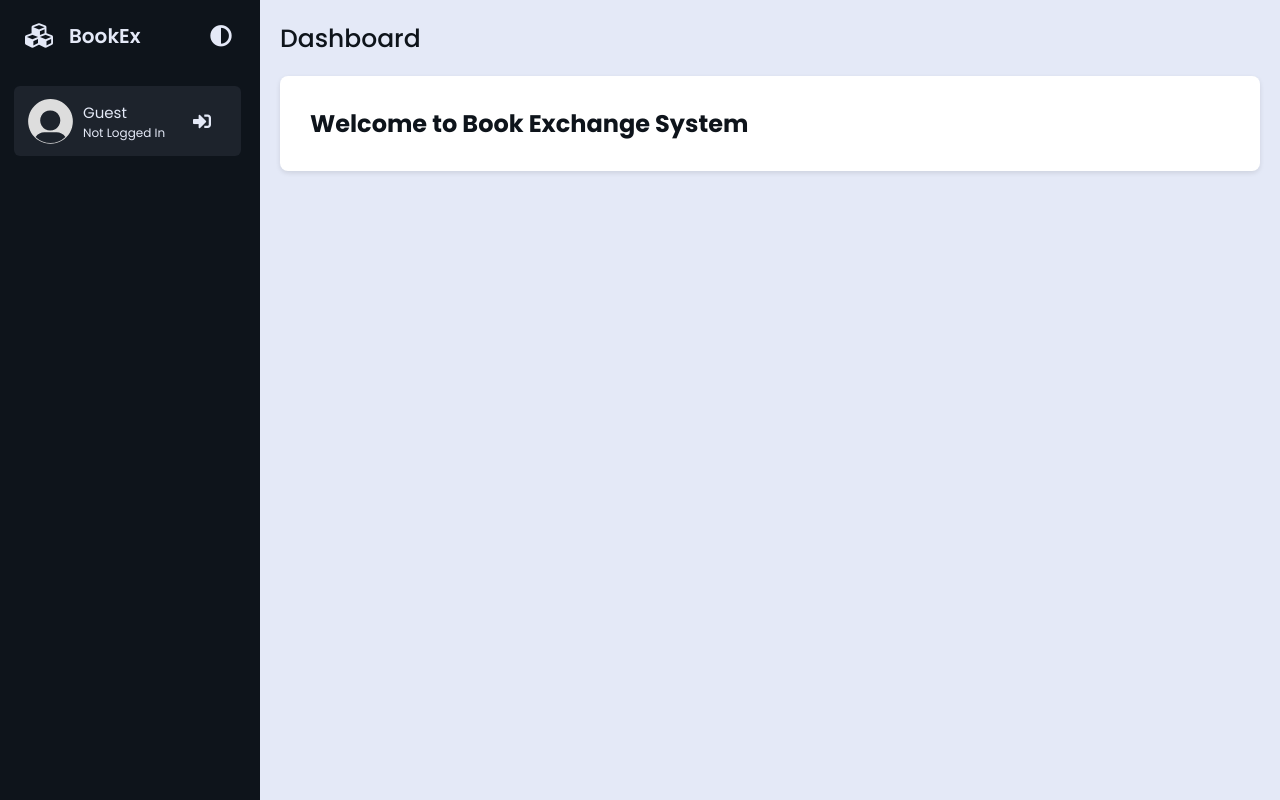
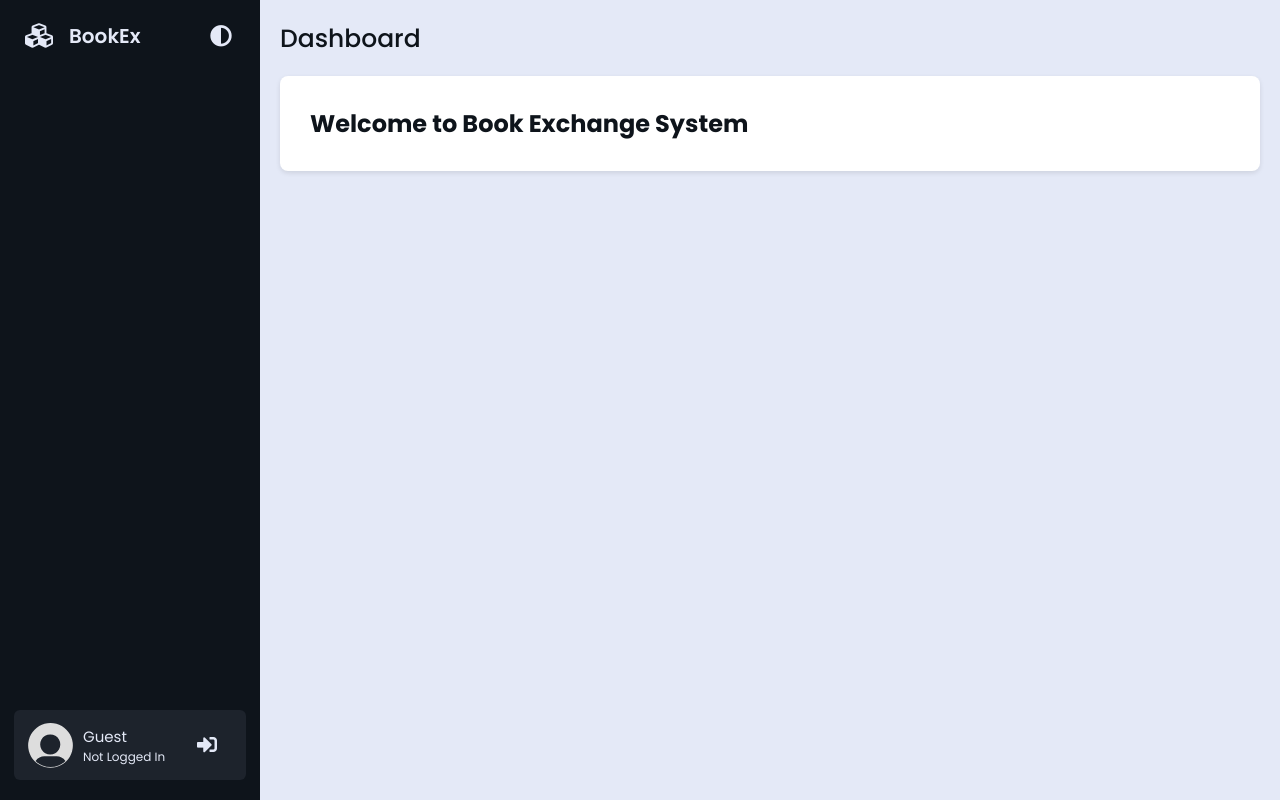
Before and after one commit to Just-ARandomGuy/BookEx, a Django app: template bookEx/templates/bookMng/index.html in a window 1280 px wide. Run offline with Django 3.2, Linux system fonts and the light colour scheme; the template is opened without the code that fills it, so the values that code supplies are empty.

Commit message:
move profile to bottom of sidebar and add tooltip for login/logout

```diff
--- a/bookEx/static/base.css
+++ b/bookEx/static/base.css
@@ -83,6 +83,13 @@ body {
     transition: background-color var(--transition-speed-fast) ease, width var(--transition-speed) ease;
     display: flex;
     flex-direction: column;
+    justify-content: space-between;
+}
+
+.sidebar-top-content {
+    display: flex;
+    flex-direction: column;
+    overflow: hidden;
 }
 
 .sidebar .logo-details {
@@ -135,13 +142,13 @@ body {
     color: var(--text-color-light);
 }
 
-/* sidebar links */
+/* sidebar links: top section (nav links) */
 .sidebar .nav-list {
     margin-top: 20px;
-    flex-grow: 1;
     overflow-y: auto;
     overflow-x: hidden;
     padding-right: 5px;
+    flex-shrink: 1;
 }
 
 .sidebar li {
@@ -174,9 +181,7 @@ body {
     pointer-events: auto;
 }
 
-.sidebar li a,
-.sidebar li .logout-button,
-.sidebar li .login-link {
+.sidebar li a {
     display: flex;
     height: 100%;
     width: 100%;
@@ -189,9 +194,7 @@ body {
     padding: 10px 0;
 }
 
-.sidebar li a:hover,
-.sidebar li .logout-button:hover,
-.sidebar li .login-link:hover {
+.sidebar li a:hover {
     background: var(--hover-light-bg);
     color: var(--hover-dark-text);
 }
@@ -225,9 +228,9 @@ body {
 }
 
 /* profile */
-.sidebar .profile {
+
+.profile-container {
     width: 100%;
-    margin-top: auto;
     background: var(--profile-background);
     display: flex;
     align-items: center;
@@ -235,15 +238,17 @@ body {
     padding: 10px 14px;
     transition: all var(--transition-speed) ease;
     border-radius: 6px;
+    flex-shrink: 0;
 }
 
-.sidebar .profile .profile-details {
+.profile-container .profile-details {
     display: flex;
     align-items: center;
     flex-wrap: nowrap;
+    overflow: hidden;
 }
 
-.sidebar .profile img {
+.profile-container img {
     height: 45px;
     width: 45px;
     object-fit: cover;
@@ -251,20 +256,27 @@ body {
     margin-right: 10px;
 }
 
-.sidebar .profile .name,
-.sidebar .profile .job {
+.profile-container .name,
+.profile-container .job {
     font-size: 15px;
     font-weight: 400;
     color: var(--text-color-light);
     white-space: nowrap;
+    overflow: hidden;
+    text-overflow: ellipsis;
 }
 
-.sidebar .profile .job {
+.profile-container .job {
     font-size: 12px;
 }
 
-.sidebar .profile .logout-button,
-.sidebar .profile .login-link {
+.profile-container .profile-action-item {
+    position: relative;
+    flex-shrink: 0;
+}
+
+.profile-container .logout-button,
+.profile-container .login-link {
     background: none;
     border: none;
     cursor: pointer;
@@ -280,12 +292,39 @@ body {
     padding: 0;
     height: 50px;
     width: 50px;
+    text-decoration: none;
 }
 
-.sidebar .profile .logout-button:hover,
-.sidebar .profile .login-link:hover {
+.profile-container .logout-button:hover,
+.profile-container .login-link:hover {
     background: var(--hover-light-bg);
     color: var(--hover-dark-text);
+}
+
+.profile-container .profile-action-item .tooltip {
+    position: absolute;
+    top: 50%;
+    transform: translateY(-50%);
+    z-index: 3;
+    background: var(--hover-light-bg);
+    color: var(--hover-dark-text);
+    box-shadow: 0 5px 10px var(--shadow-color);
+    padding: 6px 12px;
+    border-radius: 4px;
+    font-size: 15px;
+    font-weight: 400;
+    opacity: 0;
+    white-space: nowrap;
+    pointer-events: none;
+    transition: opacity 0.4s ease;
+
+    right: calc(0% - 75px);
+    left: auto;
+}
+
+.profile-container .profile-action-item:hover .tooltip {
+    opacity: 1;
+    pointer-events: auto;
 }
 
 /* modal styling: book detail */
--- a/bookEx/templates/base.html
+++ b/bookEx/templates/base.html
@@ -11,6 +11,7 @@
 </head>
 <body>
 <div class="sidebar">
+	<div class="sidebar-top-content">
 		<div class="logo-details">
 			<a href="{% url 'index' %}" class="logo-link">
 				<i class="fas fa-cubes icon"></i>
@@ -29,8 +30,10 @@
 					<span class="tooltip">{{ item.tooltip }}</span>
 				</li>
 			{% endfor %}
+		</ul>
+	</div>
 
-		<li class="profile">
+	<div class="profile-container">
 		<div class="profile-details">
 			<img src="{% static 'default_avatar.svg' %}" alt="profile image">
 			<div class="name_job">
@@ -39,7 +42,7 @@
 			</div>
 		</div>
 		{% if user.is_authenticated %}
-				<form action="{% url 'logout' %}?next=/" method="post" class="logout-form">
+			<form action="{% url 'logout' %}?next=/" method="post" class="logout-form profile-action-item">
 				{% csrf_token %}
 				<button type="submit" id="log_out" class="logout-button">
 					<i class="fas fa-sign-out-alt"></i>
@@ -48,13 +51,15 @@
 			</form>
 		{% else %}
 			{% url 'login' as login_url %}
+			<div class="profile-action-item">
 				<a href="{{ login_url }}{% if request.path != login_url %}?next={{ request.path }}{% endif %}" id="log_in" class="login-link">
 					<i class="fas fa-sign-in-alt"></i>
+				</a>
 				<span class="tooltip">Login</span>
-				</a>
+			</div>
 		{% endif %}
-		</li>
-	</ul>
+	</div>
+
 </div>
 
 <section class="home-section">
```
Lines whose indentation alone changed are shown as unchanged.
